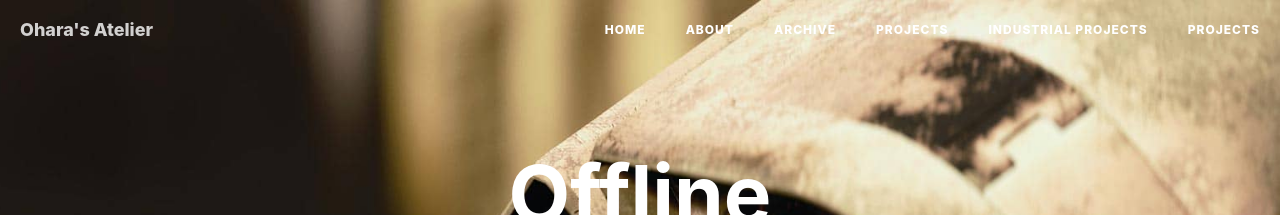
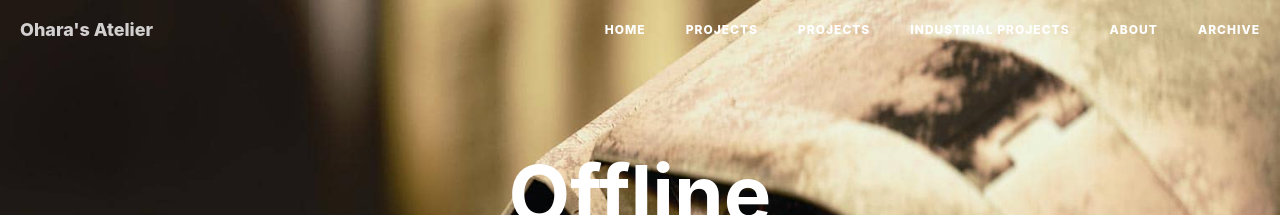
Before and after one commit to Ohara124c41/Ohara124c41.github.io, a Jekyll site: the page built from offline.html, in a window 1280 px wide. Shown: the top 215 px of the page. Built offline with Jekyll 4.4.1, drawn with Linux system fonts in a browser that asks for light colours; nearby versions of some CDN libraries; comment, search, counter and statistics services are not loaded; some of the changed lines change nothing that is shown.

Commit message:
[refactor]

```diff
--- a/_includes/nav.html
+++ b/_includes/nav.html
@@ -1,17 +1,4 @@
 <!-- Navigation -->
-
-
-
-
-
-
-
-
-
-
-
-
-
 {% if page.nav-style == "invert" or page.header-style == "text" %}
 <nav class="navbar navbar-default navbar-custom navbar-fixed-top invert">
 {% else %}
@@ -33,15 +20,33 @@
     <div id="huxblog_navbar">
       <div class="navbar-collapse">
         <ul class="nav navbar-nav navbar-right">
-                    <li>
-                        <a href="{{ site.baseurl }}/">Home</a>
-                    </li>
-                    {% for page in site.pages %}
-                    {% if page.title and page.hide-in-nav != true %}
-                    <li>
-                        <a href="{{ page.url | prepend: site.baseurl }}">{{ page.title }}</a>
-                    </li>
-                    {% endif %}
+          <li><a href="{{ site.baseurl }}/">Home</a></li>
+
+          {%- comment -%}
+          Build the page list for the navbar:
+          - must have a title
+          - not explicitly hidden
+          Then render in two passes:
+          1) pages with nav_order, sorted by nav_order
+          2) pages without nav_order, sorted by title
+          {%- endcomment -%}
+          {% assign nav_pages = site.pages
+               | where_exp: "p", "p.title"
+               | where_exp: "p", "p.hide-in-nav != true" %}
+
+          {% assign ordered_pages = nav_pages
+               | where_exp: "p", "p.nav_order"
+               | sort: "nav_order" %}
+
+          {% assign unordered_pages = nav_pages
+               | where_exp: "p", "p.nav_order == nil"
+               | sort: "title" %}
+
+          {% for p in ordered_pages %}
+            <li><a href="{{ p.url | prepend: site.baseurl }}">{{ p.title }}</a></li>
+          {% endfor %}
+          {% for p in unordered_pages %}
+            <li><a href="{{ p.url | prepend: site.baseurl }}">{{ p.title }}</a></li>
           {% endfor %}
         </ul>
       </div>
@@ -50,55 +55,43 @@
   </div>
   <!-- /.container -->
 </nav>
+
 <script>
-    // Drop Bootstarp low-performance Navbar
-    // Use customize navbar with high-quality material design animation
-    // in high-perf jank-free CSS3 implementation
-    var $body   = document.body;
-    var $toggle = document.querySelector('.navbar-toggle');
-    var $navbar = document.querySelector('#huxblog_navbar');
+  // Drop Bootstrap low-performance Navbar
+  // Use customized navbar with CSS3 animation
+  var $body     = document.body;
+  var $toggle   = document.querySelector('.navbar-toggle');
+  var $navbar   = document.querySelector('#huxblog_navbar');
   var $collapse = document.querySelector('.navbar-collapse');
 
   var __HuxNav__ = {
     close: function(){
       $navbar.className = " ";
-            // wait until animation end.
       setTimeout(function(){
-                // prevent frequently toggle
         if($navbar.className.indexOf('in') < 0) {
-                    $collapse.style.height = "0px"
+          $collapse.style.height = "0px";
         }
-            },400)
+      }, 400);
     },
     open: function(){
-            $collapse.style.height = "auto"
+      $collapse.style.height = "auto";
       $navbar.className += " in";
     }
-    }
+  };
 
   // Bind Event
   $toggle.addEventListener('click', function(e){
     if ($navbar.className.indexOf('in') > 0) {
-            __HuxNav__.close()
-        }else{
-            __HuxNav__.open()
+      __HuxNav__.close();
+    } else {
+      __HuxNav__.open();
     }
-    })
+  });
 
-    /**
-     * Since Fastclick is used to delegate 'touchstart' globally
-     * to hack 300ms delay in iOS by performing a fake 'click',
-     * Using 'e.stopPropagation' to stop 'touchstart' event from
-     * $toggle/$collapse will break global delegation.
-     *
-     * Instead, we use a 'e.target' filter to prevent handler
-     * added to document close HuxNav.
-     *
-     * Also, we use 'click' instead of 'touchstart' as compromise
-     */
+  // Close when clicking outside
   document.addEventListener('click', function(e){
-        if(e.target == $toggle) return;
-        if(e.target.className == 'icon-bar') return;
+    if (e.target == $toggle) return;
+    if (e.target.className == 'icon-bar') return;
     __HuxNav__.close();
-    })
+  });
 </script>
```
Lines whose indentation alone changed are shown as unchanged.
